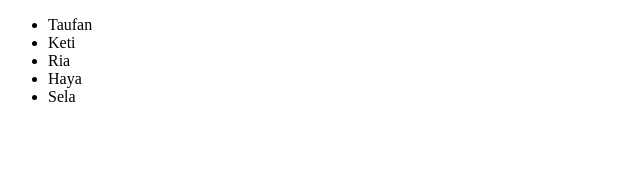
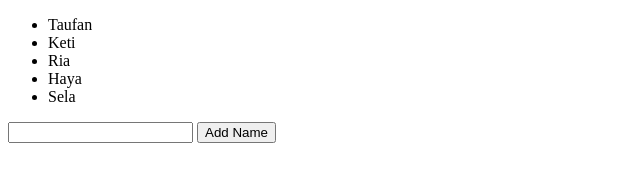
Before and after one commit to taufanbasri/learn-vue, a plain HTML site: page index.html in a window 1280 px wide. Shown: the whole page, without its empty margins (0-640 px from the left). Drawn offline with Linux system fonts and the light colour scheme.

Commit message:
Vue Event Listeners

```diff
--- a/index.html
+++ b/index.html
@@ -9,10 +9,13 @@
 <body>
     <div id="root">
         <ul>
-            <!-- <li v-for="name in names">{{ name }}</li> -->
-            <!-- alternative code -->
             <li v-for="name in names" v-text="name"></li>
         </ul>
+
+        <input type="text" id="input" v-model="newName" v-on:keyup.enter="addName">
+        <!-- <button v-on:click="addName">Add Name</button> -->
+        <!-- alernative -->
+        <button @click="addName">Add Name</button>
     </div>
 
     <script src="vue.js"></script>
@@ -20,7 +23,15 @@
         var app = new Vue({
             el: '#root',
             data: {
+                newName: '',
                 names: ['Taufan', 'Keti', 'Ria', 'Haya', 'Sela']
+            },
+
+            methods: {
+                addName(){
+                    this.names.push(this.newName),
+                    this.newName = ''
+                }
             }
         })
     </script>
```
